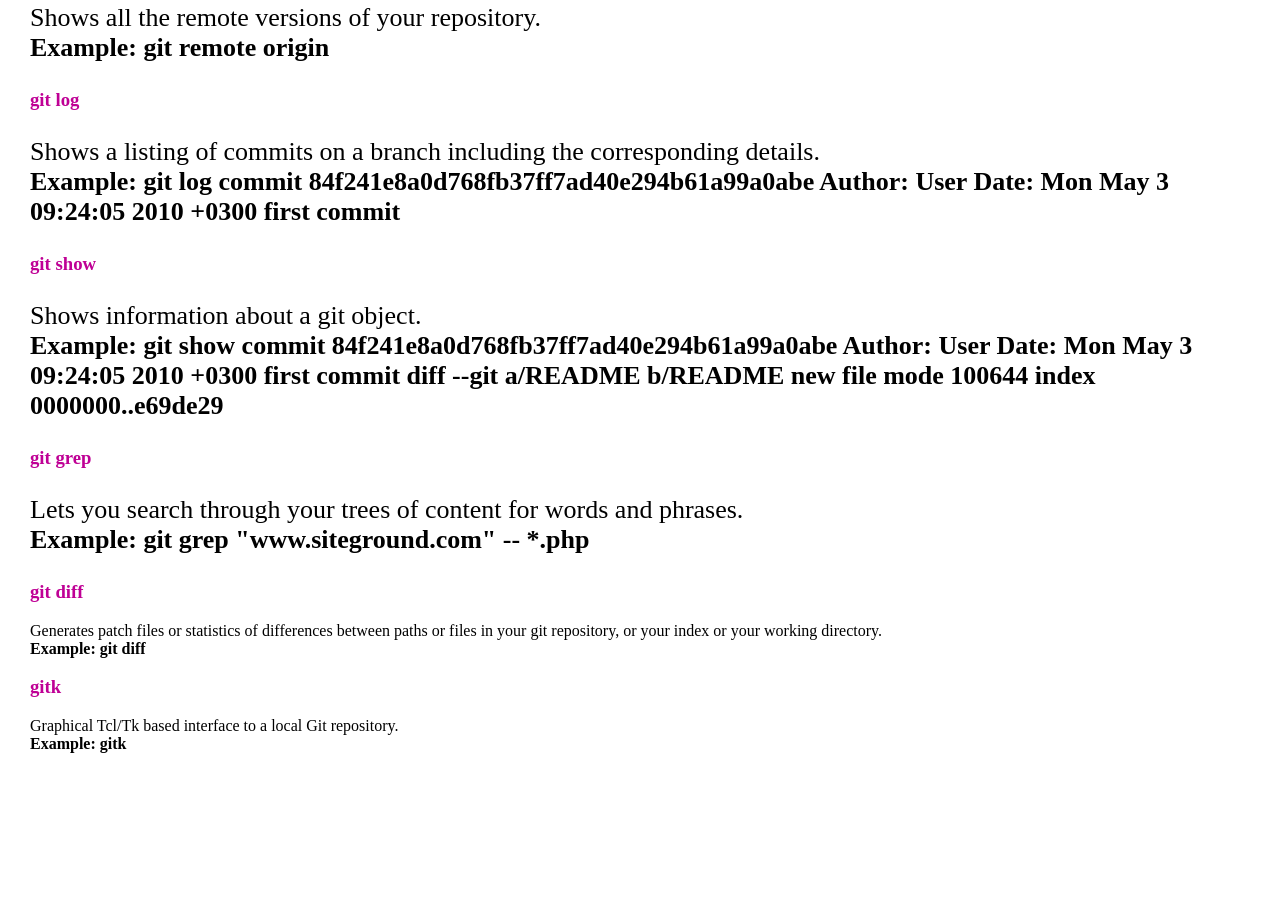
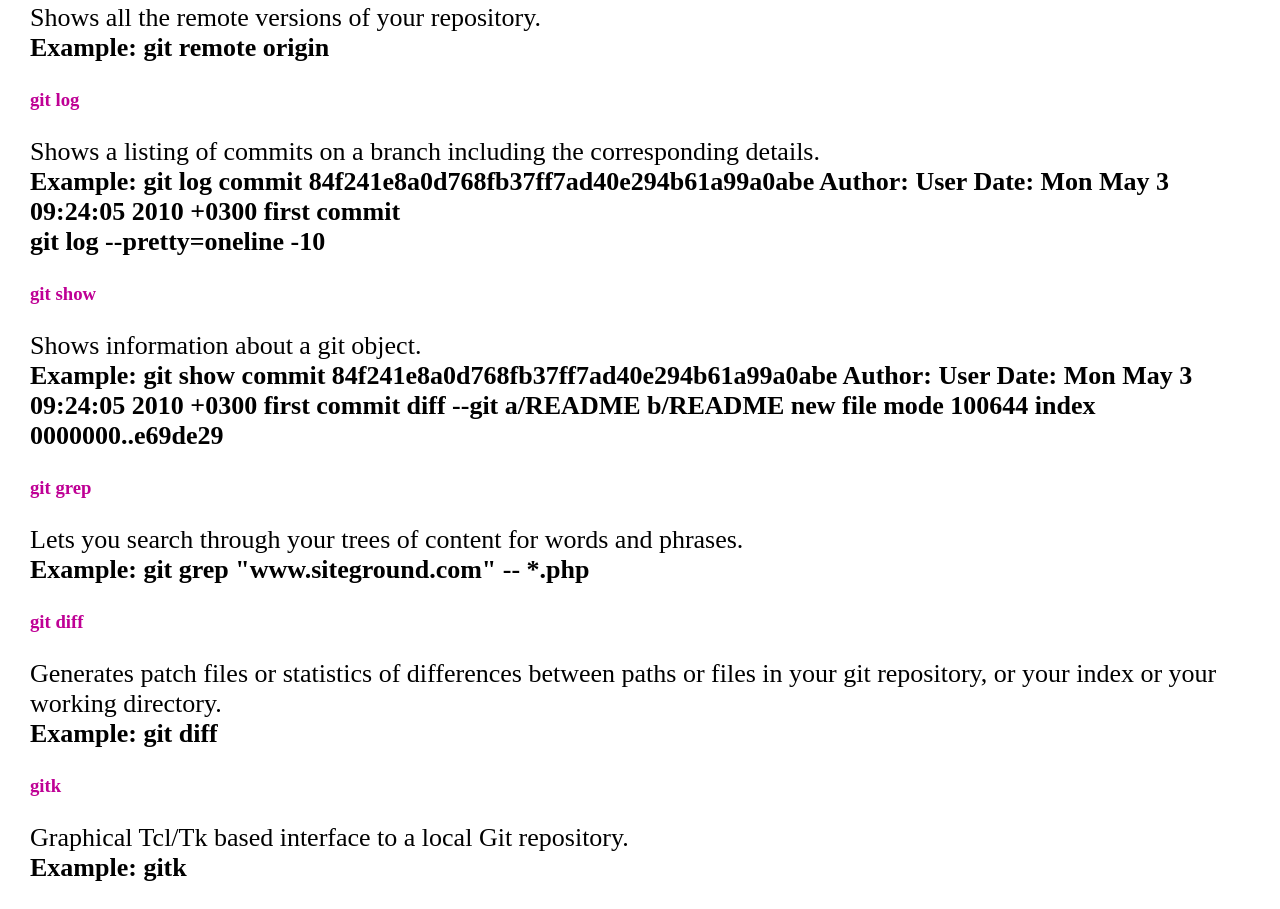
Before and after one commit to skpear/gse-smart, a plain HTML site: page index.html in a window 1280 px wide. Shown: the part 2591-3500 px from the top of the page. Before the commit the page ends 3364 px from the top, so only its background shows below. Drawn offline with Linux system fonts and the light colour scheme.

Commit message:
Additional information for git log added

```diff
--- a/index.html
+++ b/index.html
@@ -86,7 +86,8 @@ body {
 
 <h3 class="headingText">git log</h3>
 <p class="paraStyle">Shows a listing of commits on a branch including the corresponding details.
-	<br/><span class="example-highlight">Example: git log commit 84f241e8a0d768fb37ff7ad40e294b61a99a0abe Author: User <user@domain.com> Date: Mon May 3 09:24:05 2010 +0300 first commit</span></p>
+	<br/><span class="example-highlight">Example: git log commit 84f241e8a0d768fb37ff7ad40e294b61a99a0abe Author: User <user@domain.com> Date: Mon May 3 09:24:05 2010 +0300 first commit<br/>
+	git log --pretty=oneline -10</span></p>
 
 <h3 class="headingText">git show</h3>
 <p class="paraStyle">Shows information about a git object. <br/><span class="example-highlight">Example: git show commit 84f241e8a0d768fb37ff7ad40e294b61a99a0abe Author: User <user@domain.com> Date: Mon May 3 09:24:05 2010 +0300 first commit diff --git a/README b/README new file mode 100644 index 0000000..e69de29</span></p>
@@ -95,9 +96,9 @@ body {
 <p class="paraStyle">Lets you search through your trees of content for words and phrases. <br/><span class="example-highlight">Example: git grep "www.siteground.com" -- *.php</span></p>
 
 <h3 class="headingText">git diff</h3>
-<p>Generates patch files or statistics of differences between paths or files in your git repository, or your index or your working directory. <br/><span class="example-highlight">Example: git diff</span></p>
+<p class="paraStyle">Generates patch files or statistics of differences between paths or files in your git repository, or your index or your working directory. <br/><span class="example-highlight">Example: git diff</span></p>
 
 <h3 class="headingText">gitk</h3>
-<p>Graphical Tcl/Tk based interface to a local Git repository. <br/><span class="example-highlight">Example: gitk</span></p>
+<p class="paraStyle">Graphical Tcl/Tk based interface to a local Git repository. <br/><span class="example-highlight">Example: gitk</span></p>
 
 </html>
```
